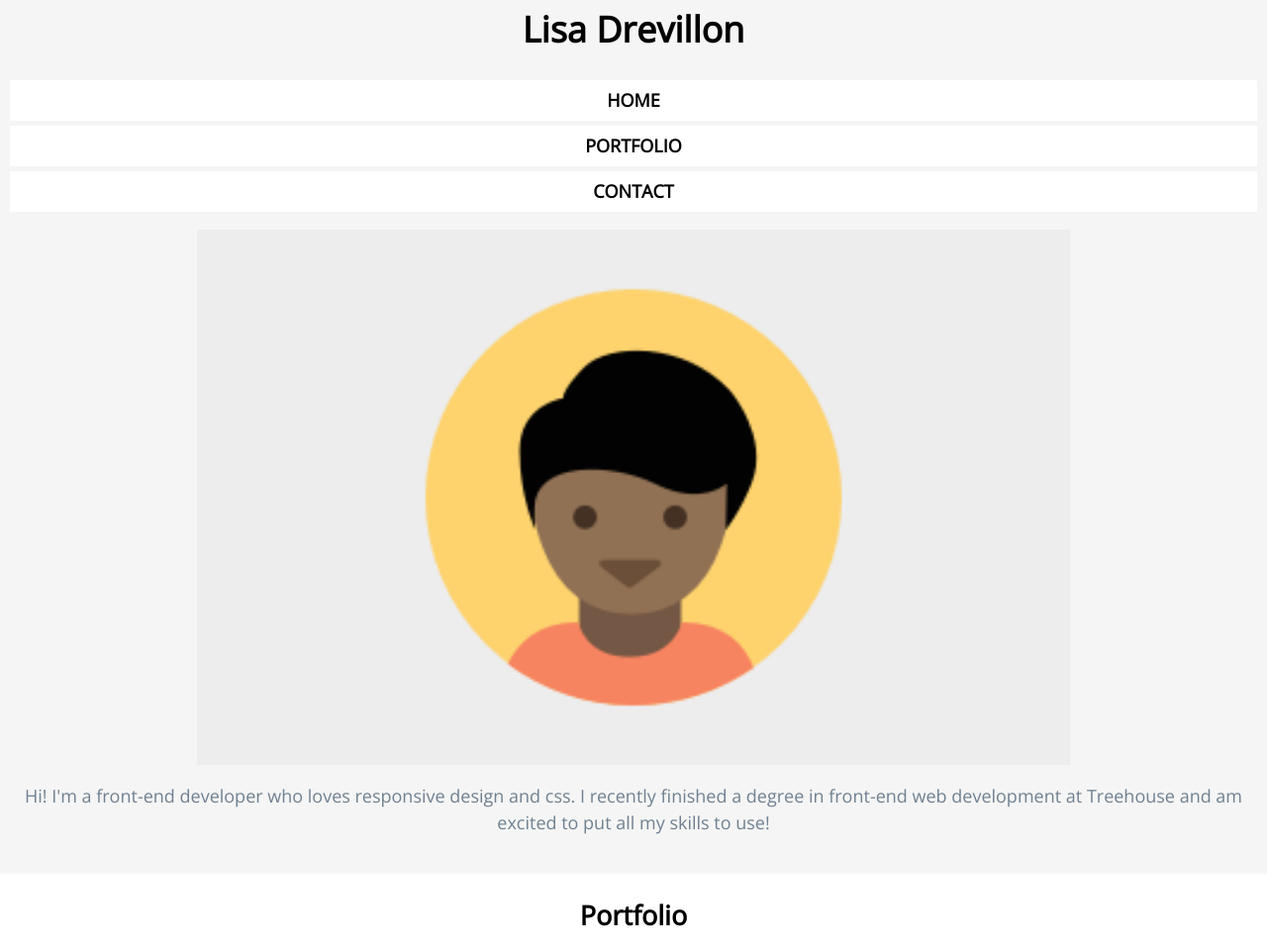
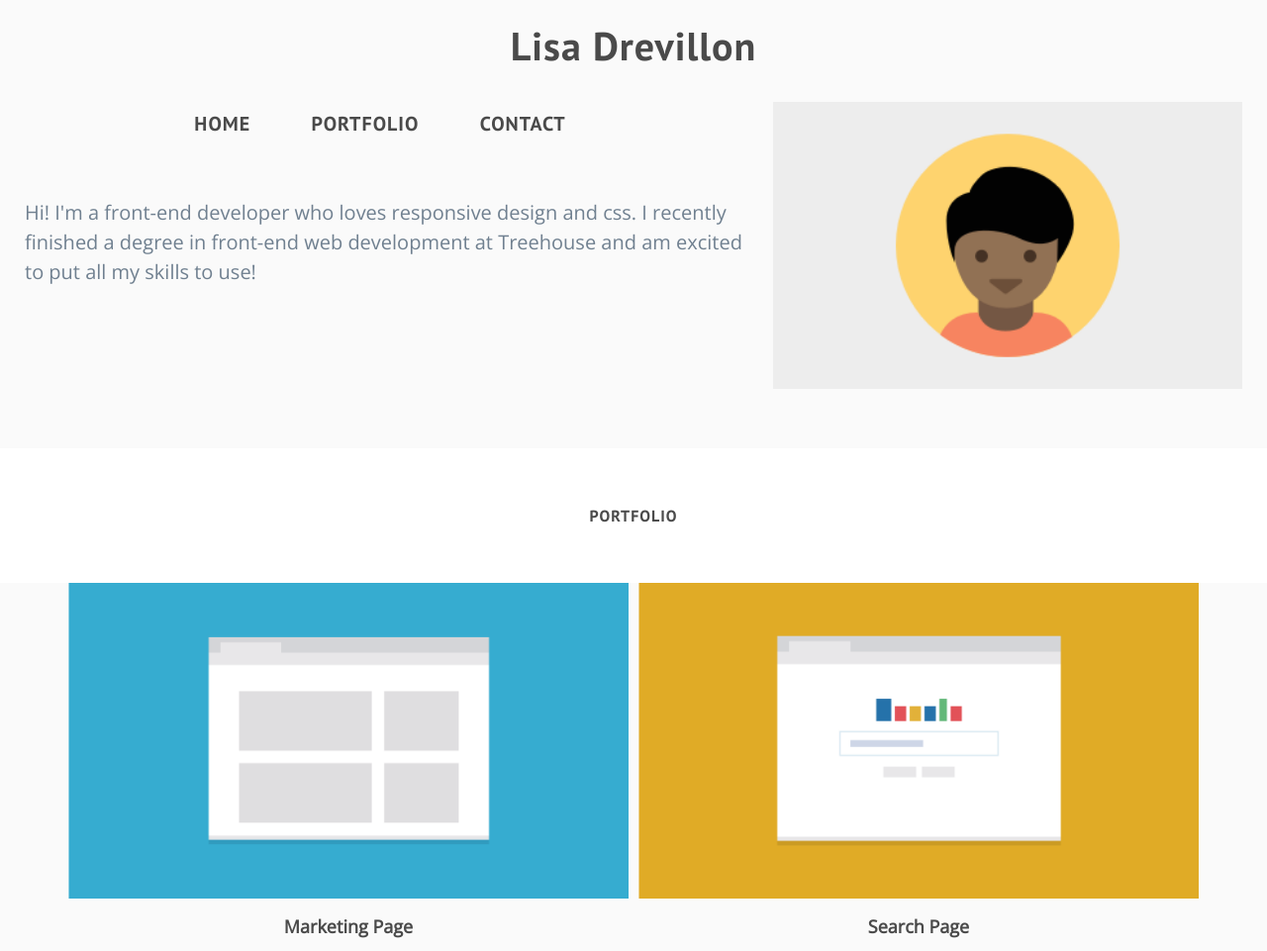
Before and after one commit to lisadrev/techdegree-project-2, a plain HTML site: page index.html in a window 1280 px wide. Shown: the part 41-1002 px from the top of the page at 99% size. Drawn offline with nearby package versions, Linux system fonts and the light colour scheme.

Commit message:
media query 768px added

```diff
--- a/css/style.css
+++ b/css/style.css
@@ -1,5 +1,5 @@
 
-
+/*----------------------Base Element Styles-------------------------  */
 * {
   box-sizing: border-box;
 }
@@ -7,8 +7,44 @@
 body{
   font-family: 'Open Sans', sans-serif;
   text-align: center;
-  font-size: 1.125em;
+  font-size: 1.25em;
   line-height: 1.5;
+}
+
+li {
+  display: block;
+  text-transform: uppercase;
+  background-color: white;
+  padding-top: 7px;
+  padding-bottom: 7px;
+  margin-top: 5px;
+  margin-left: -40px;
+  font-family: 'PT Sans', sans-serif;
+  font-size: 1em;
+  letter-spacing: 1px;
+  text-align: center;
+  color: #4a4a4a;
+}
+
+.name {
+  font-family: 'PT Sans', sans-serif;
+  letter-spacing: 1px;
+  color: #4a4a4a;
+}
+/*"portfolio"heading  */
+h3 {
+  font-family: 'PT Sans', sans-serif;
+  font-size: 1rem;
+  letter-spacing: 1px;
+  text-transform: uppercase;
+  padding-top: 40px;
+  padding-bottom: 40px;
+  color: #4a4a4a;
+}
+
+h2 {
+  font-size: 1.25em;
+  color: #4a4a4a;
 }
 
 p {
@@ -38,21 +74,11 @@ img {
 
 header,
 footer {
-  background-color: whitesmoke;
-  padding: 20px 10px;
+  background-color: #fafafa;
+  padding: 30px 10px;
 }
 
-li {
-  display: block;
-  text-transform: uppercase;
-  background-color: white;
-  padding-top: 7px;
-  padding-bottom: 7px;
-  margin-top: 5px;
-  margin-left: -40px;
-  text-align: center;
-  font-weight: bolder;
-}
+
 
 section{
   padding-bottom: 1.25em;
@@ -60,15 +86,109 @@ section{
 
 .profile-image{
   max-width: 70%;
+  padding-top: 35px;
+  padding-bottom:15px;
 }
 
 a {
   text-decoration: none;
-  color: black;
+  color: #4a4a4a;
 }
+
+
+/*----------------------Base Layout Styles-------------------------  */
+#navbar-name {
+  font-family: 'PT Sans', sans-serif;
+  font-size: .9em;
+  letter-spacing: 1px;
+  color: #4a4a4a;
+  float: left;
+}
+
+
+#navbar-top {
+  font-family: 'PT Sans', sans-serif;
+  font-size: .9em;
+  letter-spacing: 1px;
+  text-transform: uppercase;
+  float: right;
+  color: #4a4a4a;
+}
+/*
+.navbar {
+  padding-top: 1em;
+  padding-bottom: 1em;
+} */
+
+/*----------------------Float Clearfix-------------------------  */
 
 .clearfix::after {
   content: "";
   display: table;
   clear: both;
 }
+
+/*----------------------Media Queries-------------------------  */
+
+@media (min-width: 768px) {
+  name {
+    display: block;
+  }
+
+  ul,
+  ul li {
+    display: inline-block;
+    margin-left: -4px;
+    margin-top: 0;
+    padding-left: 30px;
+    padding-right: 30px;
+    padding-bottom: 20px;
+    text-align: center;
+    background-color: inherit;
+  }
+
+  .profile-image {
+    float: right;
+    width: 40%;
+    padding-left: 15px;
+    padding-right: 15px;
+    padding-bottom: 30px;
+    padding-top: 0;
+
+  }
+
+  header p {
+    text-align: left;
+    margin-top: 0;
+    padding-left: 15px;
+  }
+
+  section {
+    width: 50%;
+    float: left;
+    padding-left: .25em;
+    padding-right: .25em;
+  }
+
+  section p {
+    padding-left: 15px;
+    padding-right: 15px;
+    margin-top: 0px;
+    font-size: 1rem;
+  }
+
+  h2 {
+    font-size: 1.125rem;
+  }
+
+  footer p {
+    padding-left: 6.25rem;
+    padding-right: 6.25rem;
+  }
+
+}
+
+
+@media (min-width: 1024px) {
+
+}
--- a/index.html
+++ b/index.html
@@ -5,12 +5,12 @@
     <meta name="viewport" content="width=device-width, initial-scale=1.0">
     <title> responsive-website </title>
     <link href="css/normalize.css" rel="stylesheet">
-    <link href="https://fonts.googleapis.com/css?family=Open+Sans" rel="stylesheet">
+    <link href="https://fonts.googleapis.com/css?family=Open+Sans|PT+Sans:700" rel="stylesheet">
     <link href="css/style.css" rel="stylesheet">
   </head>
   <body>
-      <header>
-        <h1> <strong>Lisa Drevillon</strong></h1>
+      <header class="clearfix">
+        <h1 class="name">Lisa Drevillon</h1>
         <ul>
           <li>Home</li>
           <li><a href="#portfolio">Portfolio</a></li>
@@ -19,8 +19,8 @@
           <img class="profile-image" src="images/responsive-layout-profile.png" alt="Cartoon Profile Image.">
           <p>Hi! I'm a front-end developer who loves responsive design and css.  I recently finished a degree in front-end web development at Treehouse and am excited to put all my skills to use!</p>
       </header>
-    <div id="portfolio" class ="wrapper">
-      <h2>Portfolio</h2>
+    <div id="portfolio" class ="wrapper" class="clearfix">
+      <h3>Portfolio </h3>
       <section>
         <img src="images/portfolio-1.png" alt="Folder Icon">
         <h2>Marketing Page</h2>
@@ -52,7 +52,7 @@
         <p>Someone can enter in the numbers they want, and press the big blue button and get the result.</p>
       </section>
       </div>
-        <footer id="contact">
+        <footer id="contact" class="clearfix">
           <h3>Contact</h3>
           <p>If you're interested in chatting or want more information about what I've been working on, I'd love to hear from you!</p>
           <address>
@@ -61,10 +61,10 @@
             <a href="mailto:lisadrevillon@gmail.com">Email  <strong>lisadrevillon@gmail.com </strong></a>
           </address>
           <hr>
-          <div class="navbar">
-            <p> Student name </p>
-            <P> Back to the top </p>
-          </div>
+          <aside class="navbar">
+            <p id="navbar-name"> <a href="#top">Lisa Drevillon </a> </p>
+            <P id="navbar-top"> <a href="#top">Back to top </a> </p>
+          </aside>
         </footer>
   </body>
 </html>
```
